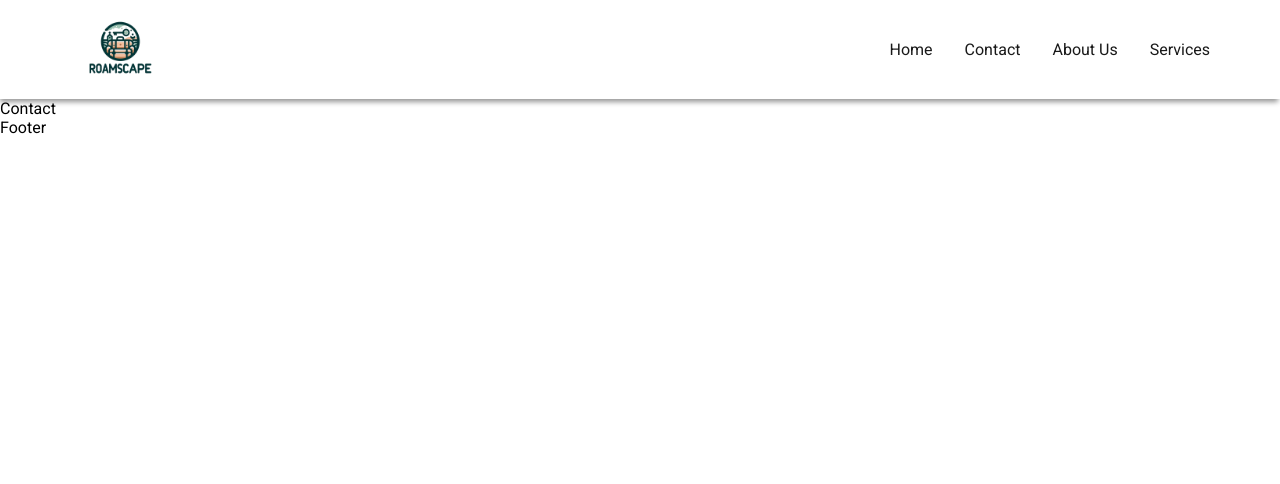
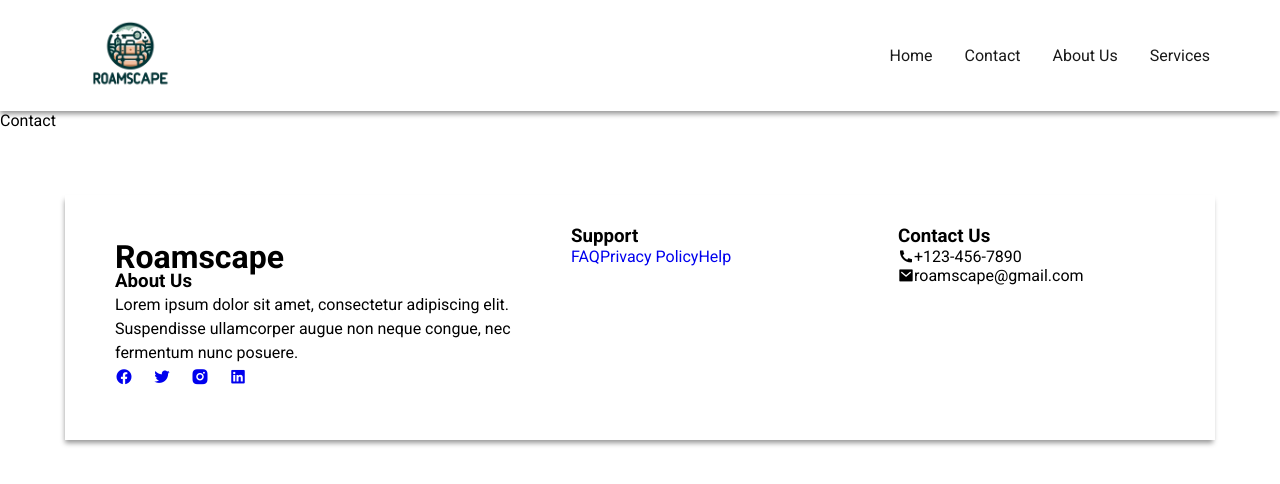
Before and after one commit to ImpiusVenatus/ip-project-shougata, a React (Vite) app: page /contact in a window 1280 px wide. Shown: the top 484 px of the page. Built offline with nearby package versions, Linux system fonts and the light colour scheme.

Commit message:
Footer design half done

```diff
--- a/src/components/footer/Footer.css
+++ b/src/components/footer/Footer.css
@@ -0,0 +1,35 @@
+.footer {
+    padding: 30px;
+    box-shadow: -1px 4px 5px -1px rgba(0, 0, 0, 0.41);
+    -webkit-box-shadow: -1px 4px 5px -1px rgba(0, 0, 0, 0.41);
+    -moz-box-shadow: -1px 4px 5px -1px rgba(0, 0, 0, 0.41);
+  }
+  .footer .container {
+    max-width: 1140px;
+    margin: auto;
+    display: flex;
+  }
+  .footer{
+    margin:65px;
+    display: flex;
+
+  }
+
+  .aboutUs{
+    padding: 10px;
+    margin: 10px;
+    line-height: 24px;
+    width: 40%;
+    font-size: 16px;
+
+  }
+  .aboutUs .social_media_icons a{
+    padding-right: 20px;
+    font-size: 18px;
+  }
+  .support{
+    width: 30%;
+  }
+  .contact us{
+    width: 30%;
+  }
--- a/src/components/footer/Footer.jsx
+++ b/src/components/footer/Footer.jsx
@@ -1,7 +1,48 @@
 import "./Footer.css";
 
 const Footer = () => {
-  return <div>Footer</div>;
+  return (
+  <div className="footer">
+    <div className="container">
+      <div className="aboutUs">
+        <h1>Roamscape</h1>
+        <h3>About Us</h3>
+        <p>Lorem ipsum dolor sit amet, consectetur adipiscing elit. Suspendisse ullamcorper augue non neque congue, nec fermentum nunc posuere.</p>
+        <div className="social_media_icons">
+          <a href="#" className="facebook">
+            <i className="ri-facebook-circle-fill"></i>
+          </a>
+          <a href="#" className="twitter">
+            <i className="ri-twitter-fill"></i>
+          </a>
+          <a href="#" className="instagram">
+            <i className="ri-instagram-fill"></i>
+          </a>
+          <a href="#" className="linkedin">
+            <i className="ri-linkedin-box-fill"></i>
+          </a>
+        </div>
+      </div>
+      <div className="support">
+        <h3>Support</h3>
+        <a href="#">FAQ</a>
+        <a href="#">Privacy Policy</a>
+        <a href="#">Help</a>
+      </div>
+      <div className="contact us">
+        <h3>Contact Us</h3>
+        <p>
+        <i className="ri-phone-fill"></i>
+        +123-456-7890
+        </p>
+        <p>
+        <i className="ri-mail-fill"></i>
+        roamscape@gmail.com
+        </p>
+      </div>
+    </div>
+  </div>
+  )
 };
 
 export default Footer;
--- a/src/components/header/header.css
+++ b/src/components/header/header.css
@@ -21,7 +21,7 @@
 }
 
 .nav__logo img {
-  width: 100px;
+  width: 120px;
   height: auto;
 }
 
```
